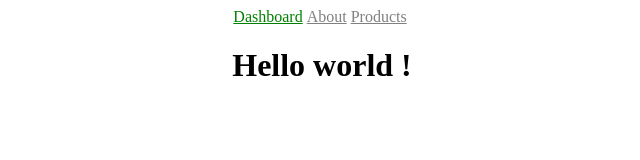
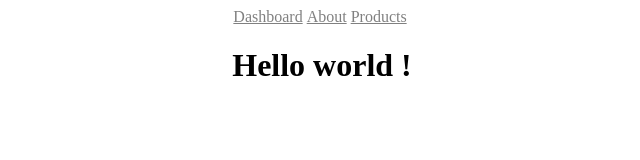
Before and after one commit to saikorthivada/nextjs-tutorials, a Next.js app: page / in a window 1280 px wide. Shown: the top 160 px of the page, without its empty margins (318-958 px from the left). Built offline with nearby package versions, Linux system fonts and the light colour scheme.

Commit message:
Route based links in nextjs

```diff
--- a/src/components/header/Header.js
+++ b/src/components/header/Header.js
@@ -1,16 +1,20 @@
 "use client";
 import Link from "next/link";
-import { useState } from "react";
+import { usePathname } from "next/navigation";
 import styles from './Header.module.css';
 
 function Header() {
-  const [count, setCount] = useState(0);
-  console.log('header');
+  const path = usePathname();
+
+  const getActiveClass = (input) => {
+    const isActive = path.includes(input);
+    return isActive ? styles.active : styles.inactive;
+  }
   return (
         <div>
-          <Link className={styles.active} style={{color: 'green'}} href="/dashboard">Dashboard</Link>&nbsp;
-          <Link className={styles.inactive} href="/about">About</Link>&nbsp;
-          <Link className={styles.inactive} href="/products#sample">Products</Link>&nbsp;
+          <Link className={getActiveClass('dashboard')} href="/dashboard">Dashboard</Link>&nbsp;
+          <Link className={getActiveClass('about')}  href="/about">About</Link>&nbsp;
+          <Link className={getActiveClass('products')}  href="/products#sample">Products</Link>&nbsp;
         </div>
   )
 }
```
